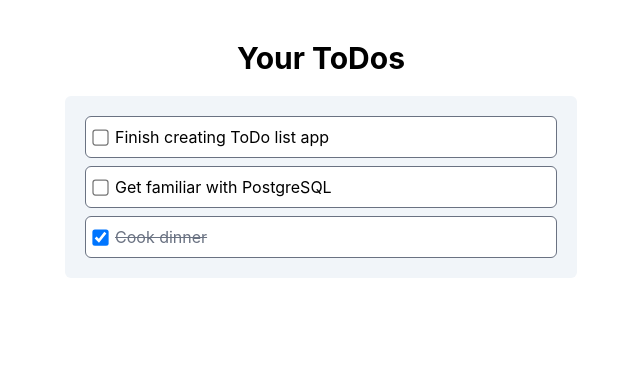
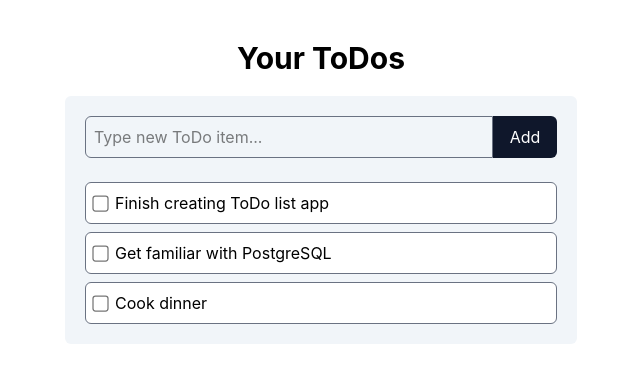
Before and after one commit to lukebclarke/todolist-react, a React (Vite) app: page / in a window 1280 px wide. Shown: the top 382 px of the page, without its empty margins (319-959 px from the left). Built offline with nearby package versions, Linux system fonts and the light colour scheme.

Commit message:
Can add items to ToDo list

```diff
--- a/src/App.tsx
+++ b/src/App.tsx
@@ -1,6 +1,8 @@
 import { useState } from "react"
 import ToDoItem from "./components/ToDoItem"
 import { TodoList } from "./data/todos"
+import AddToDoForm from "./components/AddToDoForm"
+import ToDoList from "./components/ToDoList"
 
 function App() {
 
@@ -14,22 +16,43 @@ function App() {
   )
   }
 
+  function addToDo(title: string) {
+    setTodos((prevTodos) => [
+    {
+      id: prevTodos.length + 1,
+      title,
+      completed: false
+    },
+    ...prevTodos
+    ])
+
+  }
+
+  function removeToDo(id: number) {
+    alert()
+  }
+
+  // function removeToDo(id: number) {
+  //   setTodos((prevTodos) => [
+  //     prevTodos.map(todo) => (
+  //       todo.id != id ? : todo}
+  //     )
+
+  //   ])
+  // }
+
   return (
     <main className="py-10 h-screen space-y-5">
       <h1 className="font-bold text-3xl text-center">
         Your ToDos
       </h1>
-      <div className="max-w-lg mx-auto bg-slate-100 rounded-md p-5">
-        <div className="space-y-2">
-          {
-            todos.map(todo => (
-              <ToDoItem
-              key={todo.id}
-              todo={todo}
-              onCompletedChange={setToDoCompleted}/>
-            ))
-          }
-        </div>
+      <div className="max-w-lg mx-auto bg-slate-100 rounded-md p-5 space-y-6">
+        <AddToDoForm onSubmit={addToDo}/>
+        <ToDoList
+        todos={todos}
+        onCompletedChange={setToDoCompleted}
+        onDelete={removeToDo}
+        />
       </div>
     </main>
   )
--- /dev/null
+++ b/src/components/AddToDoForm.tsx
@@ -0,0 +1,32 @@
+import { useState } from "react"
+
+interface AddToDoFormProps {
+    onSubmit: (title: string) => void;
+}
+
+export default function AddToDoForm({onSubmit}: AddToDoFormProps) {
+    const [input, setInput] = useState("")
+
+    function handleSubmit(e: React.SubmitEvent<HTMLFormElement>) {
+        e.preventDefault();
+
+        if (!(input.trim())) return;
+
+        onSubmit(input);
+        setInput("");
+    }
+
+    return(
+        <form className="flex" onSubmit={handleSubmit}>
+            <input
+            value={input}
+            onChange={(e) => setInput(e.target.value)}
+            placeholder="Type new ToDo item..."
+            className="rounded-s-md grow border border-gray-500 p-2"
+            />
+            <button type="submit" className="w-16 rounded-e-md bg-slate-900 text-white hover:bg-slate-700">
+                Add
+            </button>
+        </form>
+    )
+}
--- /dev/null
+++ b/src/components/ToDoList.tsx
@@ -0,0 +1,23 @@
+import type { ToDo } from "../types/todo";
+import ToDoItem from "./ToDoItem";
+
+interface ToDoListProps {
+    todos: ToDo[];
+    onCompletedChange: (id: number, completed: boolean) => void;
+    onDelete: (id: number) => void;
+}
+
+export default function ToDoList({todos, onCompletedChange, onDelete}: ToDoListProps) {
+    return (
+        <div className="space-y-2">
+          {
+            todos.map(todo => (
+              <ToDoItem
+              key={todo.id}
+              todo={todo}
+              onCompletedChange={onCompletedChange}/>
+            ))
+          }
+        </div>
+    )
+}
--- a/src/data/todos.ts
+++ b/src/data/todos.ts
@@ -14,6 +14,6 @@ export const TodoList: ToDo[] = [
     {
         id: 3,
         title: "Cook dinner",
-        completed: true
+        completed: false
     },
 ];
```
